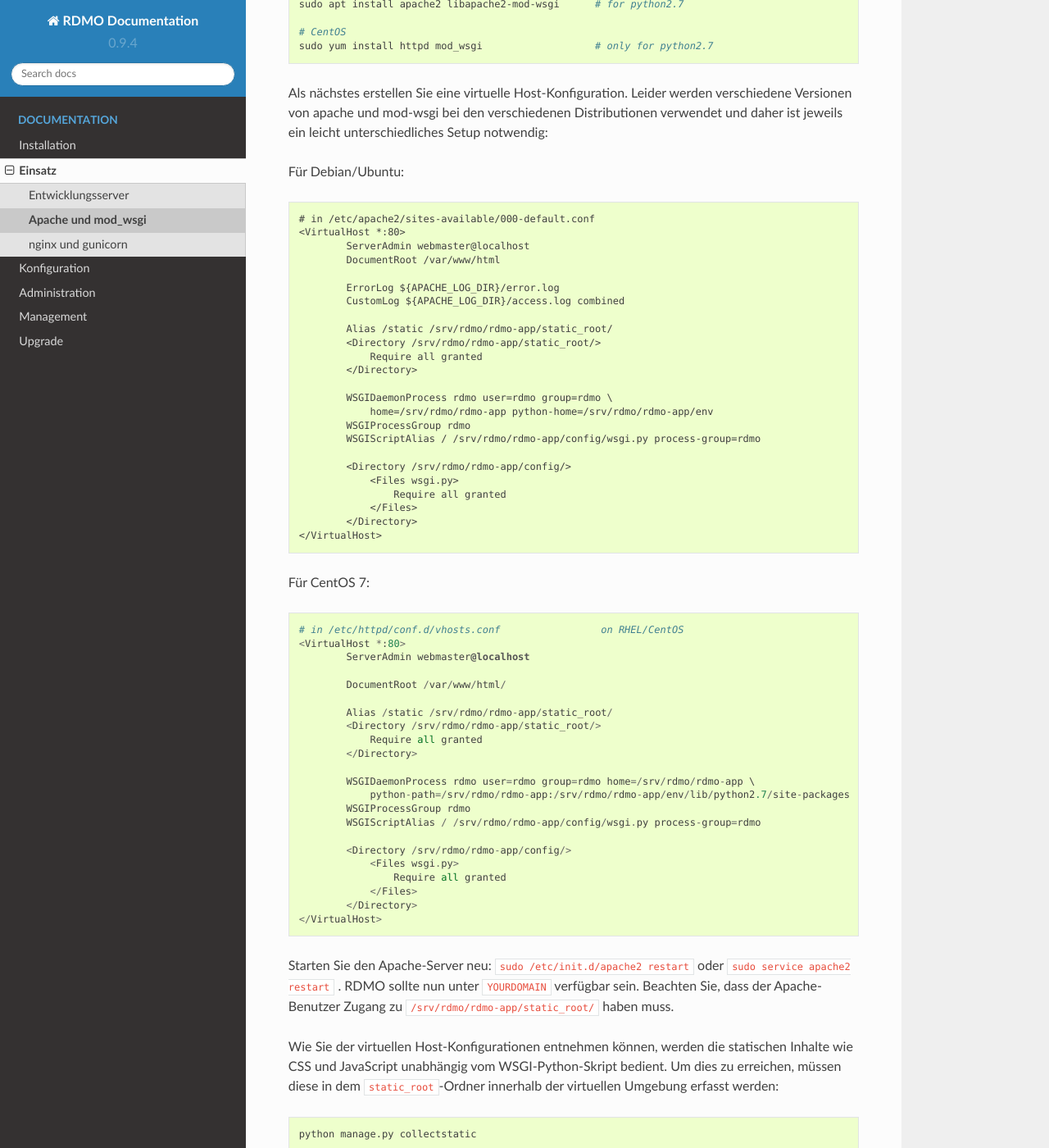
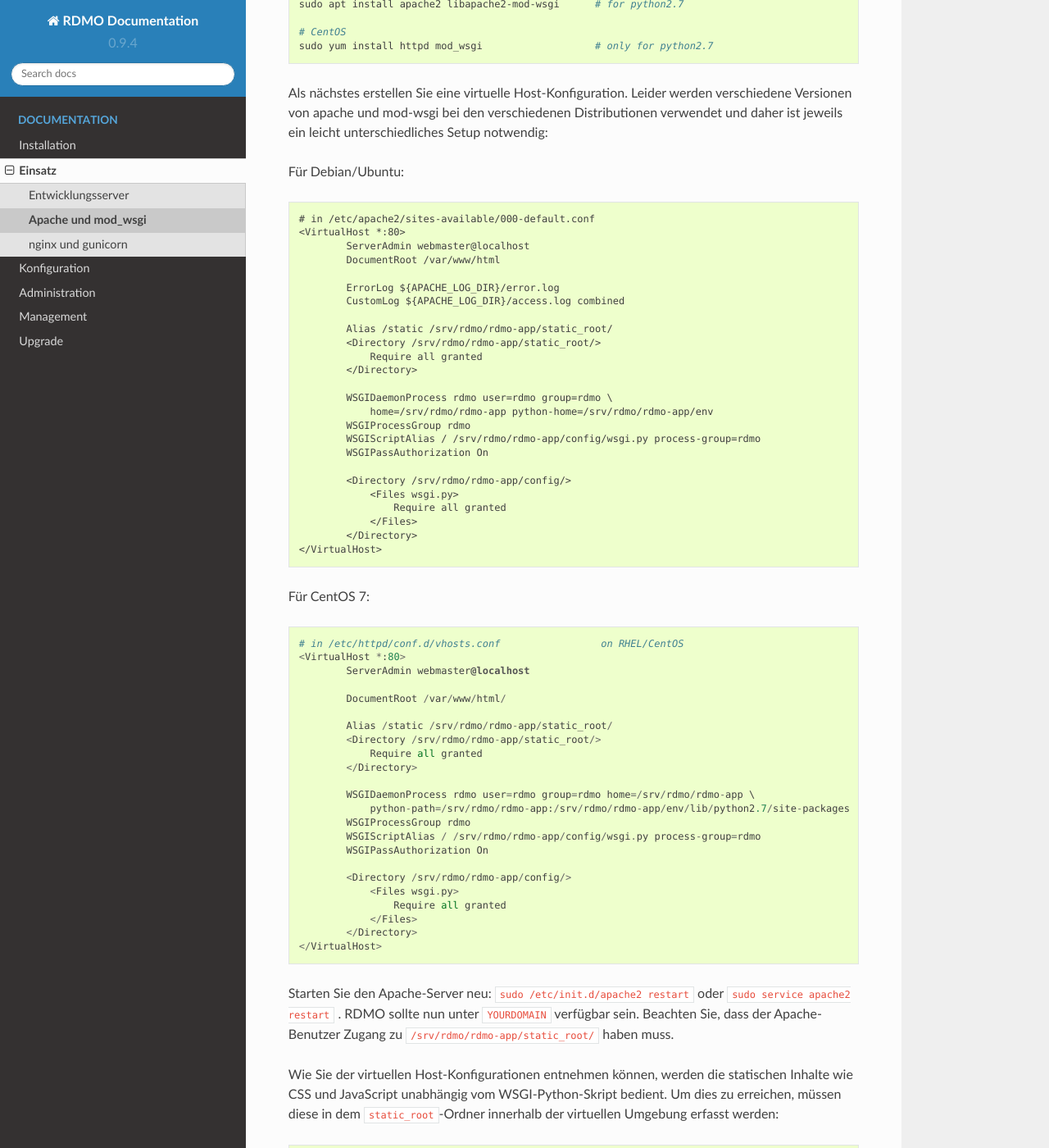
Before and after one commit to rdmorganiser/rdmo-docs-de, a Sphinx documentation site: the page built from docs/deployment/apache.rst, in a window 1280 px wide and 1400 px high, scrolled down 380 px. Shown: the whole window at 82% size. Built offline with Sphinx 7.4.7 and the Read the Docs theme 2.0.0, drawn with Linux system fonts in a browser that asks for light colours.

Commit message:
Add pass auth

```diff
--- a/docs/deployment/apache.rst
+++ b/docs/deployment/apache.rst
@@ -37,6 +37,7 @@ Für Debian/Ubuntu:
                 home=/srv/rdmo/rdmo-app python-home=/srv/rdmo/rdmo-app/env
             WSGIProcessGroup rdmo
             WSGIScriptAlias / /srv/rdmo/rdmo-app/config/wsgi.py process-group=rdmo
+            WSGIPassAuthorization On
 
             <Directory /srv/rdmo/rdmo-app/config/>
                 <Files wsgi.py>
@@ -64,6 +65,7 @@ Für CentOS 7:
                 python-path=/srv/rdmo/rdmo-app:/srv/rdmo/rdmo-app/env/lib/python2.7/site-packages
             WSGIProcessGroup rdmo
             WSGIScriptAlias / /srv/rdmo/rdmo-app/config/wsgi.py process-group=rdmo
+            WSGIPassAuthorization On
 
             <Directory /srv/rdmo/rdmo-app/config/>
                 <Files wsgi.py>
```
